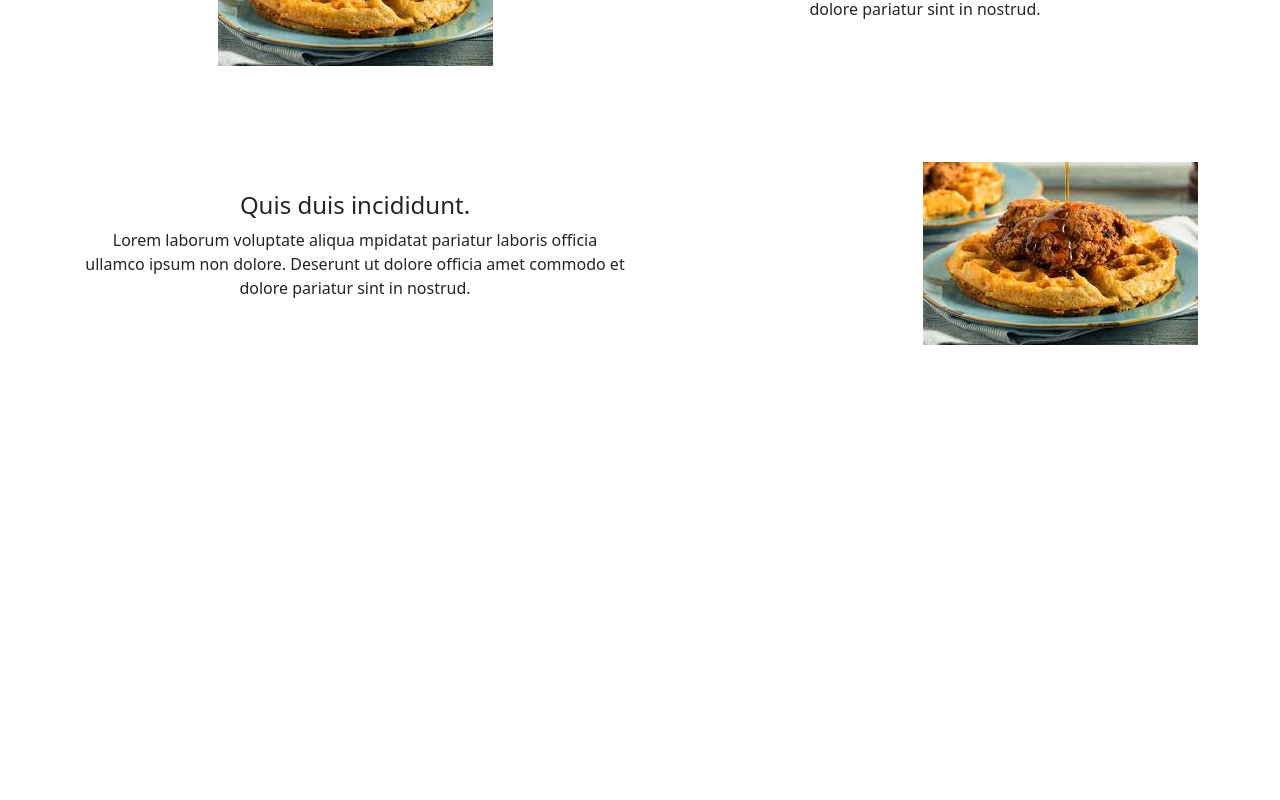
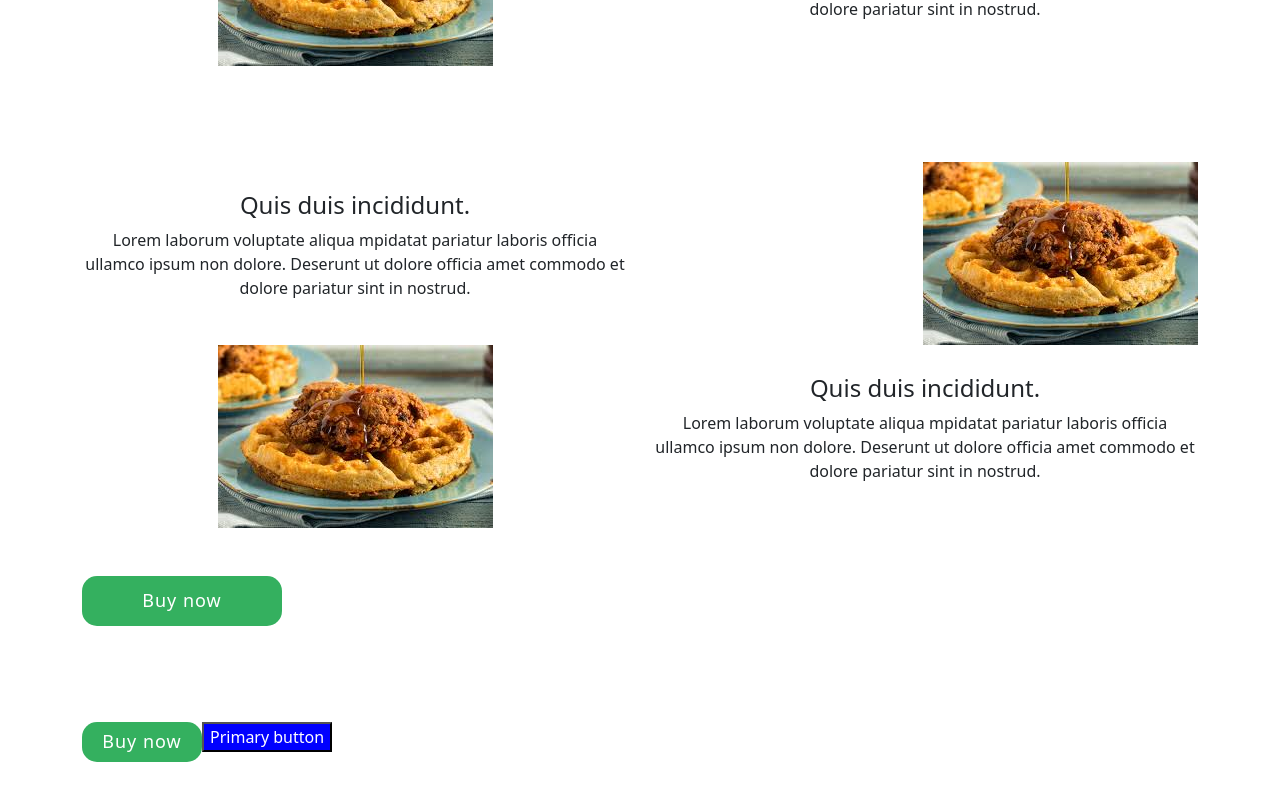
Before and after one commit to mrsamia/react_website_practice_1, a React (Create React App) app: page / in a window 1280 px wide. Shown: the part 2739-3539 px from the top of the page. Before the commit the page ends 3084 px from the top, so only its background shows below. Built offline with nearby package versions, Linux system fonts and the light colour scheme.

Commit message:
SRM | new_button

```diff
--- a/src/App.js
+++ b/src/App.js
@@ -12,6 +12,7 @@ import Review_F from "./component/Review_F";
 //import Fcopy_itm from "./component/Fcopy_itm";
 //import Fcopy from "./component/Fcopy";
 import Review_F_copy from "./component/Review_F_copy";
+import PrimaryButton from "./component/Buttons";
 
 function App() {
   return (
@@ -78,11 +79,31 @@ function App() {
         image={require("./images/Pic6.jpg")}
       />
       <Review_F_copy
-        isGoal={true}
+        condition={true}
         title="Quis duis incididunt."
         subtitle="Lorem laborum voluptate aliqua mpidatat pariatur laboris officia ullamco ipsum non dolore. Deserunt ut dolore officia amet commodo et dolore pariatur sint in nostrud."
         image={require("./images/Pic6.jpg")}
       />
+      <Review_F_copy
+        condition={false}
+        title="Quis duis incididunt."
+        subtitle="Lorem laborum voluptate aliqua mpidatat pariatur laboris officia ullamco ipsum non dolore. Deserunt ut dolore officia amet commodo et dolore pariatur sint in nostrud."
+        image={require("./images/Pic6.jpg")}
+      />
+
+      <div className="container mrgin_padding d-flex align-items-start pt-5 pb-5  ">
+        <Button style={{ height: 50, width: 200 }} name="Buy now" />
+      </div>
+      <div className="container mrgin_padding d-flex align-items-start pt-5 pb-5  ">
+        <Button style={{ height: 40, width: 120 }} name="Buy now" />
+        <PrimaryButton
+          name="Primary button"
+          style={{
+            backgroundColor: "blue",
+            color: "white",
+          }}
+        />
+      </div>
     </div>
   );
 }
--- a/src/component/Button.js
+++ b/src/component/Button.js
@@ -1,10 +1,12 @@
 import react from "react";
 import "../style/button.css";
 
-function Button({ name }) {
+function Button({ name, style }) {
   return (
     <div>
-      <button className="btn_style">{name}</button>
+      <button style={style} className="btn_style">
+        {name}
+      </button>
     </div>
   );
 }
--- /dev/null
+++ b/src/component/Buttons/index.js
@@ -0,0 +1,5 @@
+function PrimaryButton({ name, ...props }) {
+  return <button {...props}>{name}</button>;
+}
+
+export default PrimaryButton;
--- a/src/component/Review_F_copy.js
+++ b/src/component/Review_F_copy.js
@@ -26,7 +26,7 @@ function Right({ title, subtitle, image }) {
         <div className="col-6 text-center">
           <img src={image} />
         </div>
-        <div className="col-6 d-flex justify-content-end">
+        <div className="col-6 text-center">
           <div>
             <h4>{title}</h4>
           </div>
@@ -38,8 +38,8 @@ function Right({ title, subtitle, image }) {
     </div>
   );
 }
-function Review_F_copy({ isGoal, title, subtitle, image }) {
-  if (isGoal) {
+function Review_F_copy({ condition, title, subtitle, image }) {
+  if (condition) {
     return <Left title={title} subtitle={subtitle} image={image} />;
   }
   return <Right title={title} subtitle={subtitle} image={image} />;
--- a/src/style/button.css
+++ b/src/style/button.css
@@ -1,6 +1,4 @@
 .btn_style {
-  width: 350px;
-  height: 60px;
   background-color: #34b05f;
   color: white;
   border: none;
```
